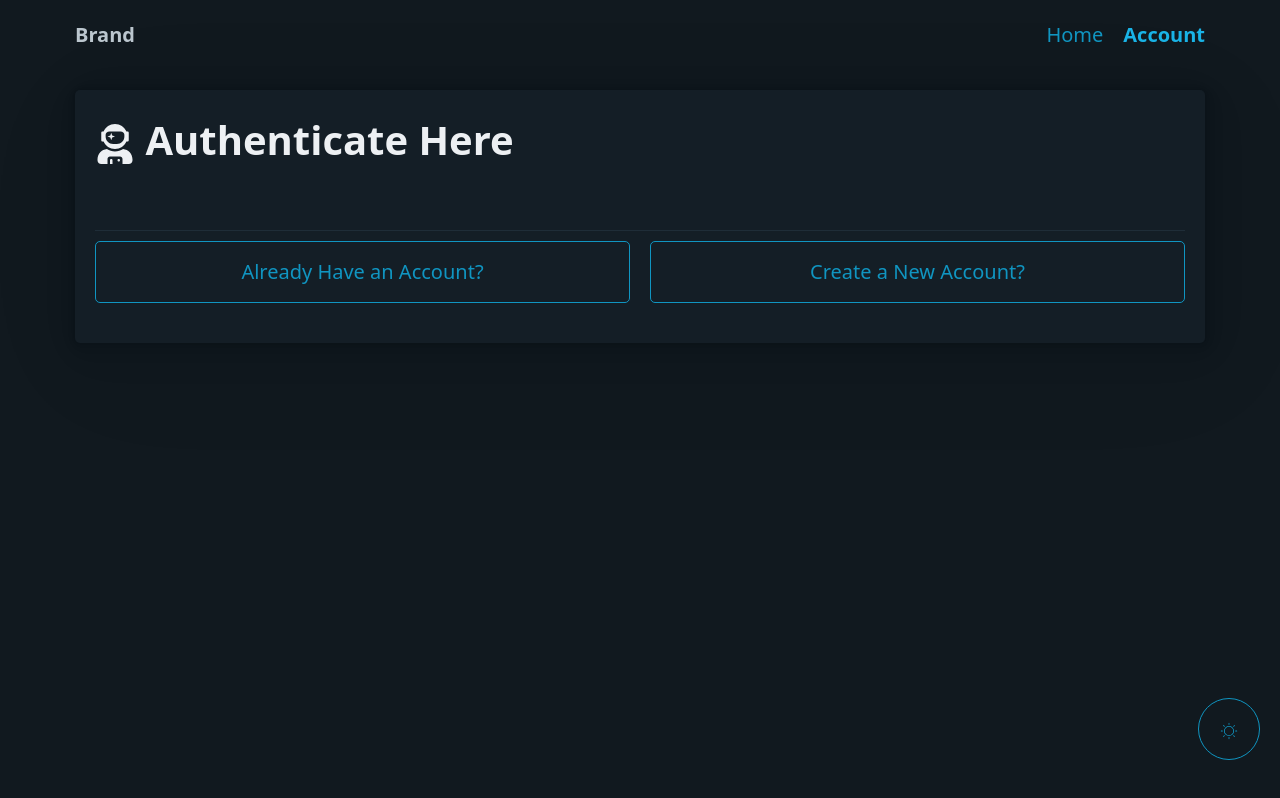
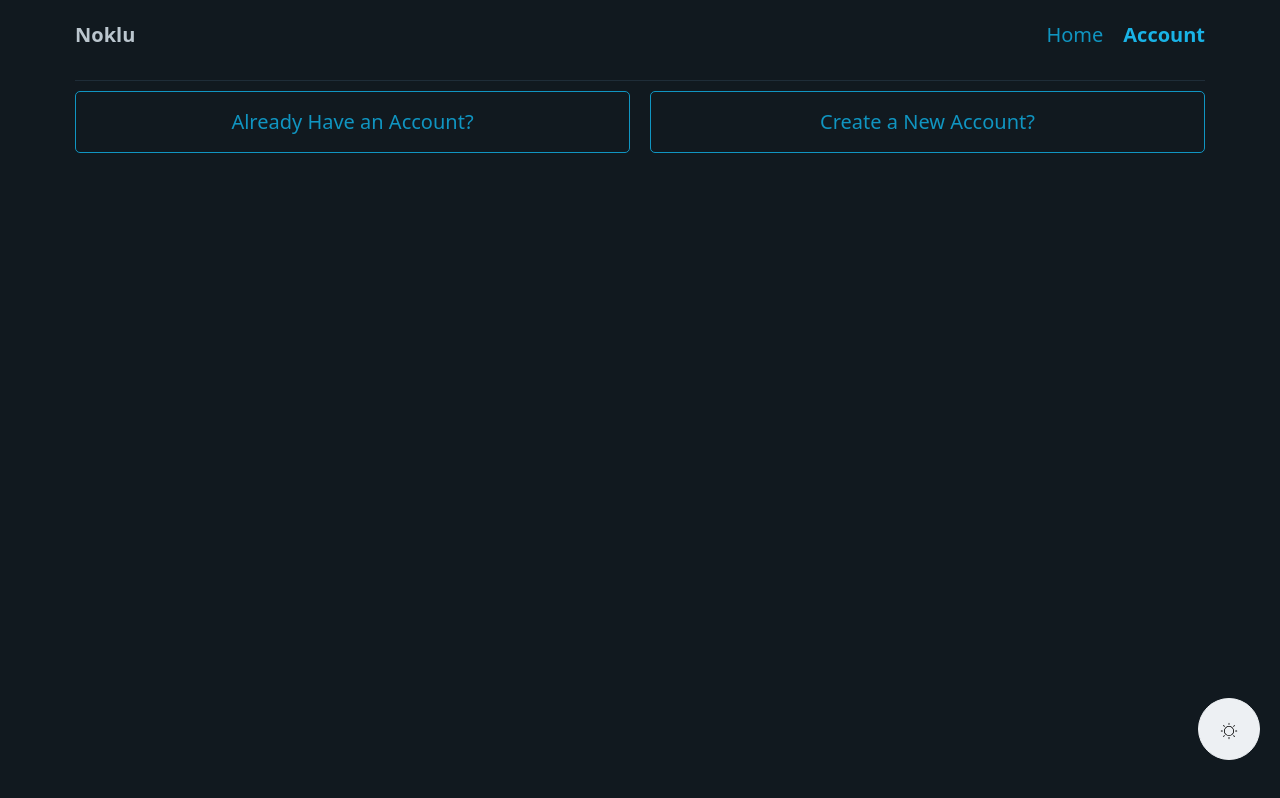
Before and after one commit to AbdAlrhman-Samy/pocketbase-demo, a React (Vite) app: page /auth in a window 1280 px wide. Built offline with nearby package versions, Linux system fonts and the light colour scheme.

Commit message:
final auth forms and error page ui

```diff
--- a/index.html
+++ b/index.html
@@ -4,7 +4,7 @@
     <meta charset="UTF-8" />
     <link rel="icon" type="image/svg+xml" href="/vite.svg" />
     <meta name="viewport" content="width=device-width, initial-scale=1.0" />
-    <title>Vite + React</title>
+    <title>Noklu</title>
   </head>
   <body>
     <div id="root"></div>
--- a/src/Layouts/AuthLayout.jsx
+++ b/src/Layouts/AuthLayout.jsx
@@ -5,22 +5,20 @@ import { FaUserAstronaut } from "react-icons/fa";
 export const AuthLayout = () => {
 	return (
 		<div className="auth-form">
-			<h1>
-				<FaUserAstronaut /> Authenticate Here
-			</h1>
 
 			<Outlet />
-      <hr />
+			<hr />
 			<div className="grid">
 				<NavLink to="login">
-					<button className="outline">Already Have an Account?</button>
+					<button className="outline">
+						Already Have an Account?
+					</button>
 				</NavLink>
 
 				<NavLink to="signup">
 					<button className="outline">Create a New Account?</button>
 				</NavLink>
 			</div>
-
 		</div>
 	);
 };
--- a/src/Layouts/Layout.jsx
+++ b/src/Layouts/Layout.jsx
@@ -6,7 +6,7 @@ export const Layout = () => {
 	return (
 		<main className="container">
 			<Navbar />
-      <ThemeSwitcher/>
+			<ThemeSwitcher />
 			<div>
 				<Outlet />
 			</div>
--- a/src/components/Navbar.jsx
+++ b/src/components/Navbar.jsx
@@ -5,7 +5,7 @@ export const Navbar = () => {
 		<nav className="navbar">
 			<ul>
 				<li>
-					<strong>Brand</strong>
+					<strong>Noklu</strong>
 				</li>
 			</ul>
 			<ul>
--- a/src/components/ThemeSwitcher.jsx
+++ b/src/components/ThemeSwitcher.jsx
@@ -17,7 +17,7 @@ export const ThemeSwitcher = () => {
 
 	return (
 		<button
-        className="outline theme-switcher"
+        className="contrast theme-switcher"
         onClick={() => setTheme(theme === "dark" ? "light" : "dark")}
         >
         {theme === "dark" ? <CiLight className="theme-switcher__icon" /> : <CiDark className="theme-switcher__icon"/>}
--- a/src/index.css
+++ b/src/index.css
@@ -1,5 +1,20 @@
 .active{
     font-weight: bold;
+}
+
+.error {
+    display: flex;
+    flex-direction: column;
+    width: 100%;
+    justify-content: center;
+    align-items: center;
+    text-align: center;
+    height: 80vh;
+}
+
+.error__code{
+    color: red;
+    font-size: 5em;
 }
 
 .theme-switcher{
@@ -18,14 +33,9 @@
     font-weight: bolder;
 }
 
-.auth-form{
-    padding: 1em;
-    margin: 1em auto;
-    border-radius: 5px;
-    background-color: var(--card-background-color);
-    box-shadow: var(--card-box-shadow);
+.auth-btn{
+    margin-top: auto;
 }
-
 
 @media(min-width: 992px){
     .auth-form__image {
--- a/src/pages/Auth/Login.jsx
+++ b/src/pages/Auth/Login.jsx
@@ -1,14 +1,18 @@
 import React from "react";
+import { FaUserAstronaut } from "react-icons/fa";
 
 export const Login = () => {
 	return (
+		<article>
+			<header>
+				<hgroup>
+					<h1> <FaUserAstronaut/> Login</h1>
+					<p>Glad To Have You Back!</p>
+				</hgroup>
+			</header>
+
 			<div className="grid">
 				<form className="container">
-				<hgroup>
-					<h1>Login</h1>
-					<p>Glad To Have You Back!</p>
-				</hgroup>
-
 					<label htmlFor="email">
 						Email
 						<input type="email" name="email" id="email" />
@@ -19,7 +23,7 @@ export const Login = () => {
 						<input type="password" name="password" id="password" />
 					</label>
 
-				<button type="submit">Log in</button>
+					<button type="submit" className="auth-btn">Log in</button>
 				</form>
 				<img
 					src="https://picsum.photos/500"
@@ -29,5 +33,6 @@ export const Login = () => {
 					alt="placeholder"
 				/>
 			</div>
+		</article>
 	);
 };
--- a/src/pages/Auth/Signup.jsx
+++ b/src/pages/Auth/Signup.jsx
@@ -1,13 +1,24 @@
 import React from "react";
+import { FaUserAstronaut } from "react-icons/fa";
 
 export const Signup = () => {
 	return (
+		<article>
+			<header>
+				<hgroup>
+					<h1>
+						<FaUserAstronaut /> Sign up
+					</h1>
+					<p>Welcome to whatever this is!</p>
+				</hgroup>
+			</header>
+
 			<div className="grid">
 				<form className="container">
-				<hgroup>
-					<h1>Sign up</h1>
-					<p>Welcome to whatever this is!</p>
-				</hgroup>
+					<label htmlFor="username">
+						Username
+						<input type="text" name="username" id="username" />
+					</label>
 
 					<label htmlFor="email">
 						Email
@@ -17,7 +28,11 @@ export const Signup = () => {
 					<div className="grid">
 						<label htmlFor="password">
 							Password
-						<input type="password" name="password" id="password" />
+							<input
+								type="password"
+								name="password"
+								id="password"
+							/>
 						</label>
 
 						<label htmlFor="re-password">
@@ -30,7 +45,9 @@ export const Signup = () => {
 						</label>
 					</div>
 
-				<button type="submit">Create My Account</button>
+					<button type="submit" className="auth-btn">
+						Create My Account
+					</button>
 				</form>
 				<img
 					src="https://picsum.photos/500"
@@ -40,5 +57,6 @@ export const Signup = () => {
 					alt="placeholder"
 				/>
 			</div>
+		</article>
 	);
 };
--- a/src/pages/ErrorPage.jsx
+++ b/src/pages/ErrorPage.jsx
@@ -1,7 +1,19 @@
 import React from 'react'
+import { NavLink } from 'react-router-dom'
 
 export const ErrorPage = () => {
+
   return (
-    <div>Error</div>
+    <div className='error'>
+      <hgroup>
+        <p>¯\_(ツ)_/¯</p>
+        <h1 className='error__code'> <b>404</b> </h1>
+        <p>Have you lost your way?</p>
+      </hgroup>
+
+      <NavLink to="/">
+        <button className='secondary'>Homepage</button>
+      </NavLink>
+    </div>
   )
 }
```
Lines whose indentation alone changed are shown as unchanged.
